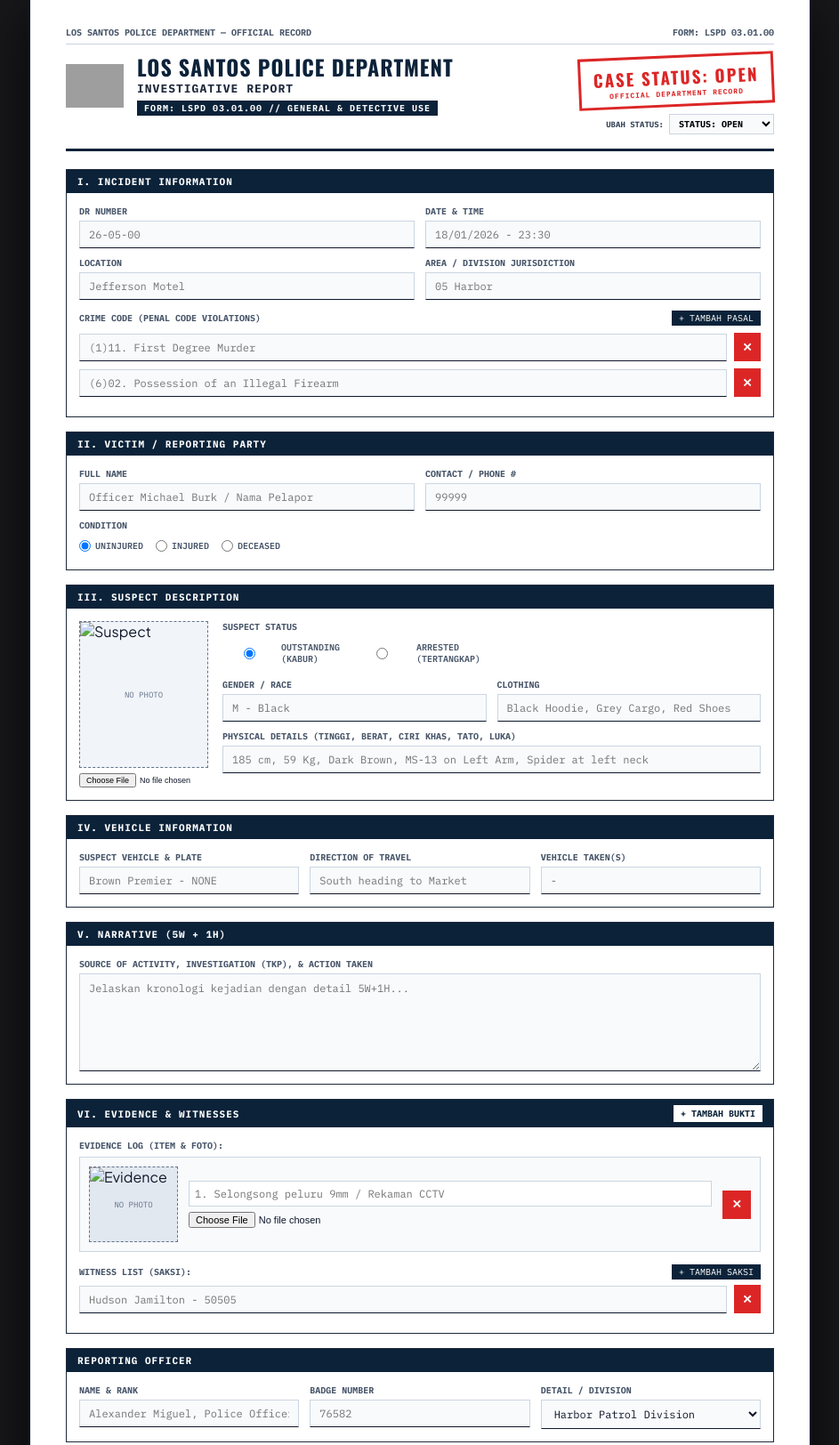
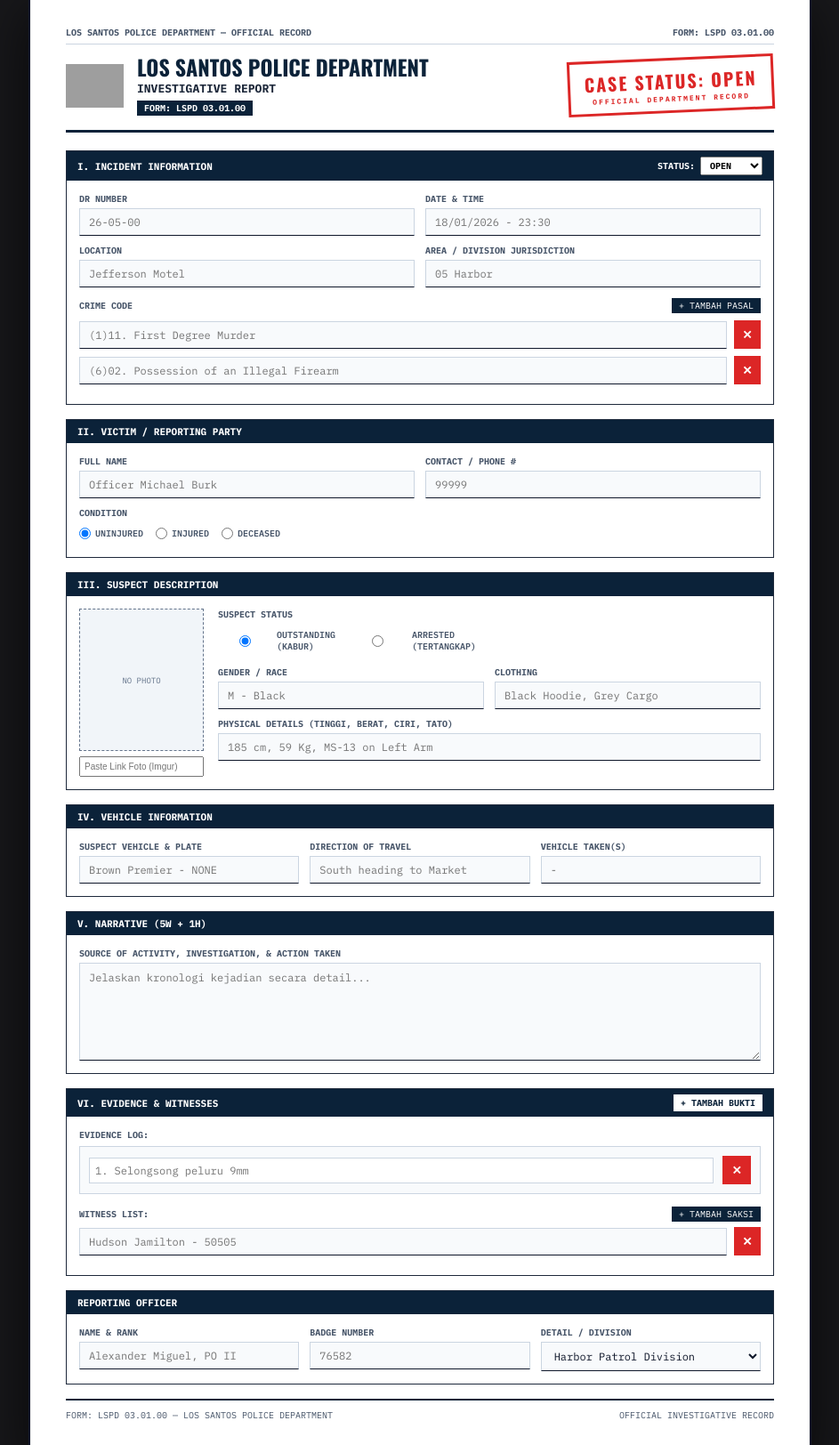
Before and after one commit to rifkyarya52-afk/investigative-report, a plain HTML site: page index.html in a window 1280 px wide. Shown: the part 40-1664 px from the top of the page at 89% size, without its empty margins (168-1111 px from the left). Drawn offline with nearby package versions, Linux system fonts and the light colour scheme; grey boxes are pictures that could not be loaded.

Commit message:
Update index.html

```diff
--- a/index.html
+++ b/index.html
@@ -43,94 +43,36 @@
       padding-bottom: 6px;
     }
 
-    /* HEADER & STAMP SECTION */
     .doc-header {
       display: flex;
       justify-content: space-between;
-      align-items: flex-start;
+      align-items: center;
       border-bottom: 3px solid #0b2239;
       padding-bottom: 16px;
       margin-bottom: 20px;
       gap: 15px;
       flex-wrap: wrap;
     }
-    .agency-brand {
-      display: flex;
-      align-items: center;
-      gap: 15px;
+    .agency-brand { display: flex; align-items: center; gap: 15px; }
+    .agency-brand img { width: 65px; height: auto; }
+    .agency-titles h1 { font-family: 'Oswald', sans-serif; font-size: 24px; color: #0b2239; line-height: 1.1; }
+    .agency-titles h2 { font-family: 'IBM Plex Mono', monospace; font-size: 13px; font-weight: 700; color: #1e293b; margin-top: 3px; }
+    .form-tag { display: inline-block; background: #0b2239; color: #fff; font-family: 'IBM Plex Mono', monospace; font-size: 10px; font-weight: 700; padding: 2px 8px; margin-top: 5px; }
+
+    .stamp-box {
+      border: 3px solid #dc2626; color: #dc2626; padding: 8px 16px;
+      font-family: 'Oswald', sans-serif; font-size: 20px; font-weight: 700;
+      letter-spacing: 2px; text-transform: uppercase; transform: rotate(-2.5deg);
+      background: #fff; text-align: center;
     }
-    .agency-brand img { width: 65px; height: auto; }
-    .agency-titles h1 {
-      font-family: 'Oswald', sans-serif;
-      font-size: 24px;
-      letter-spacing: 1px;
-      color: #0b2239;
-      line-height: 1.1;
-    }
-    .agency-titles h2 {
-      font-family: 'IBM Plex Mono', monospace;
-      font-size: 13px;
-      font-weight: 700;
-      color: #1e293b;
-      margin-top: 3px;
-      letter-spacing: 1px;
-    }
-    .form-tag {
-      display: inline-block;
-      background: #0b2239;
-      color: #ffffff;
-      font-family: 'IBM Plex Mono', monospace;
-      font-size: 10px;
-      font-weight: 700;
-      padding: 2px 8px;
-      margin-top: 5px;
-      letter-spacing: 1px;
-    }
+    .stamp-box.closed { border-color: #16a34a; color: #16a34a; }
+    .stamp-sub { display: block; font-family: 'IBM Plex Mono', monospace; font-size: 8px; }
 
-    /* STAMP CONTROL CONTAINER */
-    .stamp-container {
-      display: flex;
-      flex-direction: column;
-      align-items: flex-end;
-      gap: 8px;
-    }
-    .stamp-box {
-      border: 3px solid #dc2626;
-      color: #dc2626;
-      padding: 7px 14px;
-      font-family: 'Oswald', sans-serif;
-      font-size: 19px;
-      font-weight: 700;
-      letter-spacing: 2px;
-      text-transform: uppercase;
-      transform: rotate(-2.5deg);
-      background: #fff;
-      text-align: center;
-    }
-    .stamp-box.closed {
-      border-color: #16a34a;
-      color: #16a34a;
-    }
-    .stamp-sub {
-      display: block;
-      font-family: 'IBM Plex Mono', monospace;
-      font-size: 8px;
-      letter-spacing: 1px;
-    }
-
-    /* SECTIONS */
-    .sec-box {
-      border: 1.5px solid #1e293b;
-      margin-bottom: 16px;
-    }
+    .sec-box { border: 1.5px solid #1e293b; margin-bottom: 16px; }
     .sec-title {
-      background: #0b2239;
-      color: #ffffff;
-      font-family: 'IBM Plex Mono', monospace;
-      font-size: 11px;
-      font-weight: 700;
-      padding: 6px 12px;
-      letter-spacing: 1px;
+      background: #0b2239; color: #ffffff;
+      font-family: 'IBM Plex Mono', monospace; font-size: 11px; font-weight: 700;
+      padding: 6px 12px; display: flex; justify-content: space-between; align-items: center;
     }
     .sec-body { padding: 14px; }
 
@@ -139,134 +81,44 @@
     @media (max-width: 650px) { .grid-3, .grid-2 { grid-template-columns: 1fr; } }
 
     .field { display: flex; flex-direction: column; gap: 4px; }
-    .field label {
-      font-family: 'IBM Plex Mono', monospace;
-      font-size: 10px;
-      font-weight: 700;
-      color: #475569;
-      text-transform: uppercase;
-    }
+    .field label { font-family: 'IBM Plex Mono', monospace; font-size: 10px; font-weight: 700; color: #475569; text-transform: uppercase; }
     .field input, .field select, .field textarea {
-      width: 100%;
-      background: #f8fafc;
-      border: 1px solid #cbd5e1;
-      border-bottom: 1.5px solid #0f172a;
-      padding: 7px 10px;
-      font-family: 'IBM Plex Mono', monospace;
-      font-size: 12px;
-      color: #0f172a;
-      outline: none;
+      width: 100%; background: #f8fafc; border: 1px solid #cbd5e1; border-bottom: 1.5px solid #0f172a;
+      padding: 7px 10px; font-family: 'IBM Plex Mono', monospace; font-size: 12px; color: #0f172a; outline: none;
     }
     .field textarea { min-height: 110px; resize: vertical; line-height: 1.5; }
 
-    .check-group {
-      display: flex; gap: 14px; flex-wrap: wrap; padding: 6px 0;
-      font-family: 'IBM Plex Mono', monospace; font-size: 12px;
-    }
+    .check-group { display: flex; gap: 14px; flex-wrap: wrap; padding: 6px 0; font-family: 'IBM Plex Mono', monospace; font-size: 12px; }
     .check-group label { display: flex; align-items: center; gap: 5px; cursor: pointer; font-weight: 600; }
 
-    /* STABLE PHOTO BOX STYLING (ANTI-BUG) */
-    .suspect-wrap {
-      display: grid;
-      grid-template-columns: 145px 1fr;
-      gap: 16px;
-      align-items: start;
-    }
+    .suspect-wrap { display: grid; grid-template-columns: 140px 1fr; gap: 16px; align-items: start; }
     @media (max-width: 650px) { .suspect-wrap { grid-template-columns: 1fr; } }
 
     .photo-box {
-      width: 145px;
-      height: 165px;
-      background: #f1f5f9;
-      border: 1.5px dashed #64748b;
-      position: relative;
-      overflow: hidden;
-      display: flex;
-      align-items: center;
-      justify-content: center;
+      width: 140px; height: 160px; background: #f1f5f9; border: 1.5px dashed #64748b;
+      display: flex; align-items: center; justify-content: center; overflow: hidden; position: relative;
     }
-    .photo-box img {
-      position: absolute;
-      top: 0; left: 0;
-      width: 100%; height: 100%;
-      object-fit: cover;
-      z-index: 2;
-    }
-    .p-txt {
-      position: absolute;
-      font-family: 'IBM Plex Mono', monospace;
-      font-size: 9px;
-      color: #64748b;
-      text-align: center;
-      z-index: 1;
-      padding: 5px;
-    }
+    .photo-box img { width: 100%; height: 100%; object-fit: cover; display: none; }
+    .photo-box span { font-family: 'IBM Plex Mono'; font-size: 9px; color: #64748b; text-align: center; position: absolute; }
 
     .dyn-row { display: flex; gap: 8px; margin-bottom: 8px; align-items: center; }
 
     .ev-item-card {
-      border: 1px solid #cbd5e1;
-      background: #f8fafc;
-      padding: 10px;
-      margin-bottom: 10px;
-      display: grid;
-      grid-template-columns: 100px 1fr 32px;
-      gap: 12px;
-      align-items: center;
-    }
-    @media (max-width: 650px) { .ev-item-card { grid-template-columns: 1fr; } }
-
-    .ev-thumb {
-      width: 100px;
-      height: 85px;
-      background: #e2e8f0;
-      border: 1px dashed #64748b;
-      position: relative;
-      overflow: hidden;
-      display: flex;
-      align-items: center;
-      justify-content: center;
-    }
-    .ev-thumb img {
-      position: absolute;
-      top: 0; left: 0;
-      width: 100%; height: 100%;
-      object-fit: cover;
-      z-index: 2;
+      border: 1px solid #cbd5e1; background: #f8fafc; padding: 10px; margin-bottom: 10px;
+      display: grid; grid-template-columns: 1fr 32px; gap: 10px; align-items: center;
     }
 
-    .btn-mini {
-      background: #ffffff; color: #0b2239; border: none;
-      font-family: 'IBM Plex Mono', monospace; font-size: 10px; font-weight: 700; padding: 3px 8px; cursor: pointer;
-    }
-    .btn-del {
-      background: #dc2626; color: #fff; border: none; height: 32px; width: 32px; font-weight: bold; cursor: pointer;
-    }
+    .btn-mini { background: #fff; color: #0b2239; border: none; font-family: 'IBM Plex Mono'; font-size: 10px; font-weight: 700; padding: 3px 8px; cursor: pointer; }
+    .btn-del { background: #dc2626; color: #fff; border: none; height: 32px; width: 32px; font-weight: bold; cursor: pointer; }
 
-    .doc-footer {
-      border-top: 2px solid #0b2239;
-      padding-top: 10px; margin-top: 10px;
-      display: flex; justify-content: space-between;
-      font-family: 'IBM Plex Mono', monospace; font-size: 10px; color: #475569;
-    }
-
-    .action-bar {
-      width: 100%; max-width: 880px; margin-top: 16px;
-      display: flex; gap: 10px; justify-content: flex-end; flex-wrap: wrap;
-    }
-    .btn-act {
-      font-family: 'Plus Jakarta Sans', sans-serif; font-size: 12px; font-weight: 700;
-      padding: 11px 18px; border: none; border-radius: 5px; cursor: pointer; color: #fff;
-    }
+    .doc-footer { border-top: 2px solid #0b2239; padding-top: 10px; margin-top: 10px; display: flex; justify-content: space-between; font-family: 'IBM Plex Mono'; font-size: 10px; color: #475569; }
+    .action-bar { width: 100%; max-width: 880px; margin-top: 16px; display: flex; gap: 10px; justify-content: flex-end; flex-wrap: wrap; }
+    .btn-act { font-family: 'Plus Jakarta Sans'; font-size: 12px; font-weight: 700; padding: 11px 18px; border: none; border-radius: 5px; cursor: pointer; color: #fff; }
     .btn-discord { background: #4f46e5; }
     .btn-png { background: #0284c7; }
     .btn-print { background: #16a34a; }
 
-    @media print {
-      body { background: #fff; padding: 0; }
-      .report-sheet { box-shadow: none; border: none; padding: 0; }
-      .action-bar { display: none; }
-    }
+    @media print { body { background: #fff; padding: 0; } .report-sheet { box-shadow: none; border: none; padding: 0; } .action-bar { display: none; } }
   </style>
 </head>
 <body>
@@ -277,36 +129,34 @@
     <span>FORM: LSPD 03.01.00</span>
   </div>
 
-  <!-- HEADER -->
   <div class="doc-header">
     <div class="agency-brand">
       <img src="https://i.imgur.com/3fSSqST.png" alt="LSPD Logo">
       <div class="agency-titles">
         <h1>LOS SANTOS POLICE DEPARTMENT</h1>
         <h2>INVESTIGATIVE REPORT</h2>
-        <span class="form-tag">FORM: LSPD 03.01.00 // GENERAL & DETECTIVE USE</span>
+        <span class="form-tag">FORM: LSPD 03.01.00</span>
       </div>
     </div>
 
-    <!-- STAMP & STATUS SELECTOR -->
-    <div class="stamp-container">
-      <div class="stamp-box" id="status-stamp">
-        CASE STATUS: <span id="stamp-label">OPEN</span>
-        <span class="stamp-sub">OFFICIAL DEPARTMENT RECORD</span>
-      </div>
-      <div style="display:flex; align-items:center; gap:6px;">
-        <label style="font-family:'IBM Plex Mono'; font-size:9px; font-weight:700; color:#334155;">UBAH STATUS:</label>
-        <select id="case_status" onchange="updateStamp(this.value)" style="font-family:'IBM Plex Mono'; font-size:10px; padding:3px 6px; font-weight:700; background:#f8fafc; border:1px solid #cbd5e1; cursor:pointer;">
-          <option value="OPEN">STATUS: OPEN</option>
-          <option value="CLOSED">STATUS: CLOSED</option>
-        </select>
-      </div>
+    <div class="stamp-box" id="status-stamp">
+      CASE STATUS: <span id="stamp-label">OPEN</span>
+      <span class="stamp-sub">OFFICIAL DEPARTMENT RECORD</span>
     </div>
   </div>
 
   <!-- I. INCIDENT INFORMATION -->
   <div class="sec-box">
-    <div class="sec-title"><span>I. INCIDENT INFORMATION</span></div>
+    <div class="sec-title">
+      <span>I. INCIDENT INFORMATION</span>
+      <div style="display:flex; align-items:center; gap:6px;">
+        <span style="font-size:10px;">STATUS:</span>
+        <select id="case_status" onchange="updateStamp(this.value)" style="font-family:'IBM Plex Mono'; font-size:10px; padding:2px 6px; font-weight:700; cursor:pointer;">
+          <option value="OPEN">OPEN</option>
+          <option value="CLOSED">CLOSED</option>
+        </select>
+      </div>
+    </div>
     <div class="sec-body">
       <div class="grid-2" style="margin-bottom: 10px;">
         <div class="field"><label>DR Number</label><input type="text" id="dr_no" placeholder="26-05-00"></div>
@@ -318,18 +168,12 @@
       </div>
       <div class="field">
         <div style="display:flex; justify-content:space-between; align-items:center; margin-bottom:4px;">
-          <label>Crime Code (Penal Code Violations)</label>
+          <label>Crime Code</label>
           <button type="button" onclick="addCrime()" style="background:#0b2239; color:#fff; border:none; font-size:10px; padding:2px 8px; cursor:pointer; font-family:'IBM Plex Mono';">+ TAMBAH PASAL</button>
         </div>
         <div id="crime-list">
-          <div class="dyn-row">
-            <input type="text" class="crime-input" placeholder="(1)11. First Degree Murder">
-            <button type="button" class="btn-del" onclick="this.parentElement.remove()">✕</button>
-          </div>
-          <div class="dyn-row">
-            <input type="text" class="crime-input" placeholder="(6)02. Possession of an Illegal Firearm">
-            <button type="button" class="btn-del" onclick="this.parentElement.remove()">✕</button>
-          </div>
+          <div class="dyn-row"><input type="text" class="crime-input" placeholder="(1)11. First Degree Murder"><button type="button" class="btn-del" onclick="this.parentElement.remove()">✕</button></div>
+          <div class="dyn-row"><input type="text" class="crime-input" placeholder="(6)02. Possession of an Illegal Firearm"><button type="button" class="btn-del" onclick="this.parentElement.remove()">✕</button></div>
         </div>
       </div>
     </div>
@@ -340,7 +184,7 @@
     <div class="sec-title"><span>II. VICTIM / REPORTING PARTY</span></div>
     <div class="sec-body">
       <div class="grid-2" style="margin-bottom: 10px;">
-        <div class="field"><label>Full Name</label><input type="text" id="victim_name" placeholder="Officer Michael Burk / Nama Pelapor"></div>
+        <div class="field"><label>Full Name</label><input type="text" id="victim_name" placeholder="Officer Michael Burk"></div>
         <div class="field"><label>Contact / Phone #</label><input type="text" id="victim_contact" placeholder="99999"></div>
       </div>
       <div class="field">
@@ -359,14 +203,13 @@
     <div class="sec-title"><span>III. SUSPECT DESCRIPTION</span></div>
     <div class="sec-body">
       <div class="suspect-wrap">
-        <div>
+        <div style="display:flex; flex-direction:column; gap:6px;">
           <div class="photo-box">
-            <span class="p-txt">NO PHOTO</span>
+            <span>NO PHOTO</span>
             <img id="suspect-img" src="" alt="Suspect">
           </div>
-          <input type="file" accept="image/*" onchange="previewImg(event, 'suspect-img')" style="width:145px; font-size:9px; margin-top:6px; cursor:pointer;">
+          <input type="text" id="sus_photo_url" placeholder="Paste Link Foto (Imgur)" oninput="updateUrlImg(this.value, 'suspect-img')" style="font-size:10px; padding:4px;">
         </div>
-
         <div style="display:flex; flex-direction:column; gap:10px;">
           <div class="field">
             <label>Suspect Status</label>
@@ -377,12 +220,9 @@
           </div>
           <div class="grid-2">
             <div class="field"><label>Gender / Race</label><input type="text" id="sus_gender" placeholder="M - Black"></div>
-            <div class="field"><label>Clothing</label><input type="text" id="sus_clothing" placeholder="Black Hoodie, Grey Cargo, Red Shoes"></div>
+            <div class="field"><label>Clothing</label><input type="text" id="sus_clothing" placeholder="Black Hoodie, Grey Cargo"></div>
           </div>
-          <div class="field">
-            <label>Physical Details (Tinggi, Berat, Ciri Khas, Tato, Luka)</label>
-            <input type="text" id="sus_details" placeholder="185 cm, 59 Kg, Dark Brown, MS-13 on Left Arm, Spider at left neck">
-          </div>
+          <div class="field"><label>Physical Details (Tinggi, Berat, Ciri, Tato)</label><input type="text" id="sus_details" placeholder="185 cm, 59 Kg, MS-13 on Left Arm"></div>
         </div>
       </div>
     </div>
@@ -404,10 +244,7 @@
   <div class="sec-box">
     <div class="sec-title"><span>V. NARRATIVE (5W + 1H)</span></div>
     <div class="sec-body">
-      <div class="field">
-        <label>Source of Activity, Investigation (TKP), & Action Taken</label>
-        <textarea id="narrative" placeholder="Jelaskan kronologi kejadian dengan detail 5W+1H..."></textarea>
-      </div>
+      <div class="field"><label>Source of Activity, Investigation, & Action Taken</label><textarea id="narrative" placeholder="Jelaskan kronologi kejadian secara detail..."></textarea></div>
     </div>
   </div>
 
@@ -418,31 +255,21 @@
       <button type="button" class="btn-mini" onclick="addEvidenceItem()">+ TAMBAH BUKTI</button>
     </div>
     <div class="sec-body">
-      <label style="font-family:'IBM Plex Mono'; font-size:10px; font-weight:700; color:#475569; display:block; margin-bottom:6px;">EVIDENCE LOG (ITEM & FOTO):</label>
+      <label style="font-family:'IBM Plex Mono'; font-size:10px; font-weight:700; color:#475569; display:block; margin-bottom:6px;">EVIDENCE LOG:</label>
       <div id="evidence-container">
         <div class="ev-item-card">
-          <div class="ev-thumb">
-            <span class="p-txt">NO PHOTO</span>
-            <img class="ev-photo" src="" alt="Evidence">
-          </div>
-          <div style="display:flex; flex-direction:column; gap:6px;">
-            <input type="text" class="ev-desc" placeholder="1. Selongsong peluru 9mm / Rekaman CCTV" style="background:#fff; border:1px solid #cbd5e1; padding:6px; font-family:'IBM Plex Mono'; font-size:12px;">
-            <input type="file" accept="image/*" onchange="previewEvImg(event, this)" style="font-size:11px; cursor:pointer;">
-          </div>
+          <input type="text" class="ev-desc" placeholder="1. Selongsong peluru 9mm" style="background:#fff; border:1px solid #cbd5e1; padding:6px; font-family:'IBM Plex Mono'; font-size:12px;">
           <button type="button" class="btn-del" onclick="this.parentElement.remove()">✕</button>
         </div>
       </div>
 
       <div style="margin-top: 14px;">
         <div style="display:flex; justify-content:space-between; align-items:center; margin-bottom:6px;">
-          <label style="font-family:'IBM Plex Mono'; font-size:10px; font-weight:700; color:#475569;">WITNESS LIST (SAKSI):</label>
+          <label style="font-family:'IBM Plex Mono'; font-size:10px; font-weight:700; color:#475569;">WITNESS LIST:</label>
           <button type="button" onclick="addWitness()" style="background:#0b2239; color:#fff; border:none; font-size:10px; padding:2px 8px; cursor:pointer; font-family:'IBM Plex Mono';">+ TAMBAH SAKSI</button>
         </div>
         <div id="witness-list">
-          <div class="dyn-row">
-            <input type="text" class="wit-input" placeholder="Hudson Jamilton - 50505" style="width:100%; background:#f8fafc; border:1px solid #cbd5e1; border-bottom:1.5px solid #0f172a; padding:7px 10px; font-family:'IBM Plex Mono'; font-size:12px;">
-            <button type="button" class="btn-del" onclick="this.parentElement.remove()">✕</button>
-          </div>
+          <div class="dyn-row"><input type="text" class="wit-input" placeholder="Hudson Jamilton - 50505" style="width:100%; background:#f8fafc; border:1px solid #cbd5e1; border-bottom:1.5px solid #0f172a; padding:7px 10px; font-family:'IBM Plex Mono'; font-size:12px;"><button type="button" class="btn-del" onclick="this.parentElement.remove()">✕</button></div>
         </div>
       </div>
     </div>
@@ -453,7 +280,7 @@
     <div class="sec-title"><span>REPORTING OFFICER</span></div>
     <div class="sec-body">
       <div class="grid-3">
-        <div class="field"><label>Name & Rank</label><input type="text" id="off_name" placeholder="Alexander Miguel, Police Officer II"></div>
+        <div class="field"><label>Name & Rank</label><input type="text" id="off_name" placeholder="Alexander Miguel, PO II"></div>
         <div class="field"><label>Badge Number</label><input type="text" id="off_badge" placeholder="76582"></div>
         <div class="field">
           <label>Detail / Division</label>
@@ -475,7 +302,6 @@
   </div>
 </div>
 
-<!-- ACTION BUTTONS -->
 <div class="action-bar">
   <button class="btn-act btn-discord" onclick="copyToDiscord()">📋 Copy Teks (Format Discord)</button>
   <button class="btn-act btn-png" onclick="downloadImage()">📷 Simpan Gambar (PNG)</button>
@@ -491,32 +317,17 @@
     else box.classList.remove("closed");
   }
 
-  function previewImg(event, imgId) {
-    const file = event.target.files[0];
+  function updateUrlImg(url, imgId) {
     const img = document.getElementById(imgId);
-    const txt = img.parentElement.querySelector(".p-txt");
-    if (file) {
-      const reader = new FileReader();
-      reader.onload = function(e) {
-        img.src = e.target.result;
-        if (txt) txt.style.display = "none";
-      };
-      reader.readAsDataURL(file);
-    }
-  }
-
-  function previewEvImg(event, inputEl) {
-    const file = event.target.files[0];
-    const card = inputEl.closest(".ev-item-card");
-    const img = card.querySelector(".ev-photo");
-    const txt = card.querySelector(".p-txt");
-    if (file) {
-      const reader = new FileReader();
-      reader.onload = function(e) {
-        img.src = e.target.result;
-        if (txt) txt.style.display = "none";
-      };
-      reader.readAsDataURL(file);
+    const txt = img.previousElementSibling;
+    if (url.trim() !== "") {
+      img.src = url;
+      img.style.display = "block";
+      if (txt) txt.style.display = "none";
+    } else {
+      img.src = "";
+      img.style.display = "none";
+      if (txt) txt.style.display = "block";
     }
   }
 
@@ -533,9 +344,74 @@
     const card = document.createElement("div");
     card.className = "ev-item-card";
     card.innerHTML = `
-      <div class="ev-thumb">
-        <span class="p-txt">NO PHOTO</span>
-        <img class="ev-photo" src="" alt="Evidence">
-      </div>
-      <div style="display:flex; flex-direction:column; gap:6px;">
-        <input type="text" class="ev-desc" placeholder="Deskripsi Barang Bukti" style="background:#fff; border:1px solid #cbd5e1; padding:6
+      <input type="text" class="ev-desc" placeholder="Deskripsi Barang Bukti" style="background:#fff; border:1px solid #cbd5e1; padding:6px; font-family:'IBM Plex Mono'; font-size:12px;">
+      <button type="button" class="btn-del" onclick="this.parentElement.remove()">✕</button>
+    `;
+    container.appendChild(card);
+  }
+
+  function addWitness() {
+    const list = document.getElementById("witness-list");
+    const row = document.createElement("div");
+    row.className = "dyn-row";
+    row.innerHTML = `<input type="text" class="wit-input" placeholder="Nama Saksi - Nomor HP" style="width:100%; background:#f8fafc; border:1px solid #cbd5e1; border-bottom:1.5px solid #0f172a; padding:7px 10px; font-family:'IBM Plex Mono'; font-size:12px;"><button type="button" class="btn-del" onclick="this.parentElement.remove()">✕</button>`;
+    list.appendChild(row);
+  }
+
+  function copyToDiscord() {
+    let crimes = "";
+    document.querySelectorAll(".crime-input").forEach(el => {
+      if (el.value.trim()) crimes += `> - ${el.value.trim()}\n`;
+    });
+
+    const vCond = document.querySelector('input[name="victim_cond"]:checked').value;
+    const condText = `[ ${vCond === "Uninjured" ? "X" : " "} ] Uninjured  [ ${vCond === "Injured" ? "X" : " "} ] Injured  [ ${vCond === "Deceased" ? "X" : " "} ] Deceased`;
+
+    const sStat = document.querySelector('input[name="sus_status"]:checked').value;
+    const statText = `[ ${sStat.includes("Outstanding") ? "X" : " "} ] Outstanding (Kabur)  [ ${sStat.includes("Arrested") ? "X" : " "} ] Arrested (Tertangkap)`;
+
+    let evs = "";
+    document.querySelectorAll(".ev-desc").forEach((el, idx) => {
+      if (el.value.trim()) evs += `> ${idx + 1}. ${el.value.trim()}\n`;
+    });
+
+    let wits = "";
+    document.querySelectorAll(".wit-input").forEach((el, idx) => {
+      if (el.value.trim()) wits += `> ${idx + 1}. ${el.value.trim()}\n`;
+    });
+
+    const caseStatus = document.getElementById("case_status").value;
+
+    const output = `**LOS SANTOS POLICE DEPARTMENT**
+**INVESTIGATIVE REPORT**
+\`FORM: LSPD 03.01.00\` | **CASE STATUS: ${caseStatus}**
+
+**I. INCIDENT INFORMATION**
+> **DR NUMBER:** ${document.getElementById("dr_no").value || "-"}
+> **DATE & TIME:** ${document.getElementById("date_time").value || "-"}
+> **LOCATION:** ${document.getElementById("location").value || "-"}
+> **AREA:** ${document.getElementById("area").value || "-"}
+> **CRIME CODE:**
+${crimes || "> - -\n"}
+**II. VICTIM / REPORTING PARTY**
+> **FULL NAME:** ${document.getElementById("victim_name").value || "-"}
+> **CONTACT:** ${document.getElementById("victim_contact").value || "-"}
+> **CONDITION:** ${condText}
+
+**III. SUSPECT DESCRIPTION**
+> **STATUS:** ${statText}
+> **GENDER/RACE:** ${document.getElementById("sus_gender").value || "-"}
+> **DETAILS:** ${document.getElementById("sus_details").value || "-"}
+> **CLOTHING:** ${document.getElementById("sus_clothing").value || "-"}
+
+**IV. VEHICLE INFORMATION**
+> **Suspect Vehicle:** ${document.getElementById("veh_model").value || "-"}
+> **Direction of Travel:** ${document.getElementById("veh_dir").value || "-"}
+> **Vehicle Taken(s):** ${document.getElementById("veh_taken").value || "-"}
+
+**V. NARRATIVE**
+> ${document.getElementById("narrative").value || "-"}
+
+**VI. EVIDENCE & WITNESSES**
+> **EVIDENCE LOG:**
+${evs || "
```
